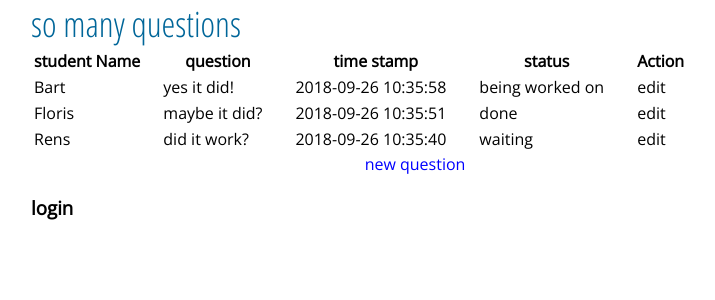
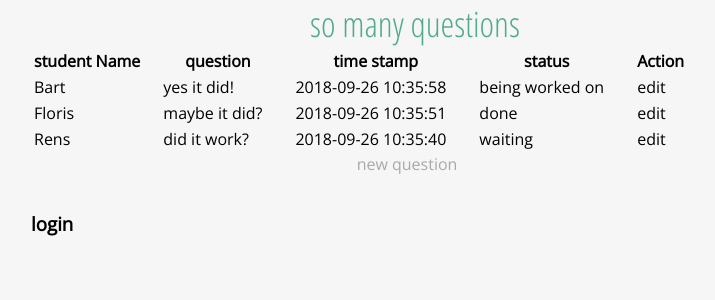
Before and after one commit to Dark-Void-Entertainment-Studios/internship-stuff, a PHP site: page /webapp/ in a window 1280 px wide. Shown: the top 300 px of the page, without its empty margins (225-940 px from the left). Run offline with PHP 8.4, Linux system fonts and the light colour scheme; data comes from the database, SQL or seed files in the repository; data that the repository does not hold is empty.

Commit message:
first commit
added basic css

```diff
--- a/webapp-for-questions/framework/public/css/main.css
+++ b/webapp-for-questions/framework/public/css/main.css
@@ -6,6 +6,7 @@ Center the contents of the page.
 body {
 	margin: 0 auto;
 	width: 60%;
+	background-color: #f6f6f6;
 }
 /*
 Set common typography.
@@ -65,10 +66,17 @@ a + a {     /* delete links */
 	vertical-align: super;
 }
 p:last-of-type a {  /* the add link */
-	color: blue;
 	display: block;     /* we can't center the parent element, because no all pages need their last paragraph centered */
 	text-align: center;
 	margin-bottom: 20px;
+	color: darkgrey;
+    overflow: hidden;
+    padding-bottom: 1rem;
+    font-size: 1rem;
+    margin-right: 1rem;
+    position: relative;
+    z-index: 2;
+
 }
 /*
 Set the style of forms.
@@ -90,3 +98,13 @@ td{
 th{
 	padding-right: 20px;
 }
+#questions_main {
+	color: #52ac8b;
+	text-align: center;
+}
+.edit_header {
+}
+
+#confirm_edit {
+	margin-top: 10px;
+}
--- a/webapp-for-questions/framework/view/webapp/edit.php
+++ b/webapp-for-questions/framework/view/webapp/edit.php
@@ -10,5 +10,5 @@
 	<option value="<?= $progress["progress_id"] ?>"><?= $progress["status"] ?></option>
 <?php } ?>
 	</select><br>
-	<input type="submit" value="edit">
+	<input id="confirm_edit" type="submit" value="edit"> <!-- changed name to confirm for now and added id-->
 </form>
--- a/webapp-for-questions/framework/view/webapp/index.php
+++ b/webapp-for-questions/framework/view/webapp/index.php
@@ -2,7 +2,7 @@
 session_start()
 ?>
 
-<h2>so many questions</h2>
+<h2 id="questions_main">so many questions</h2>  <!--added questions_main id to differentiate this h2 -->
 	<table id="myTable">
 		<thead>
 			<tr>
```
Also changed, not shown: webapp-for-questions/framework/public/img/test_background.jpg (added).
